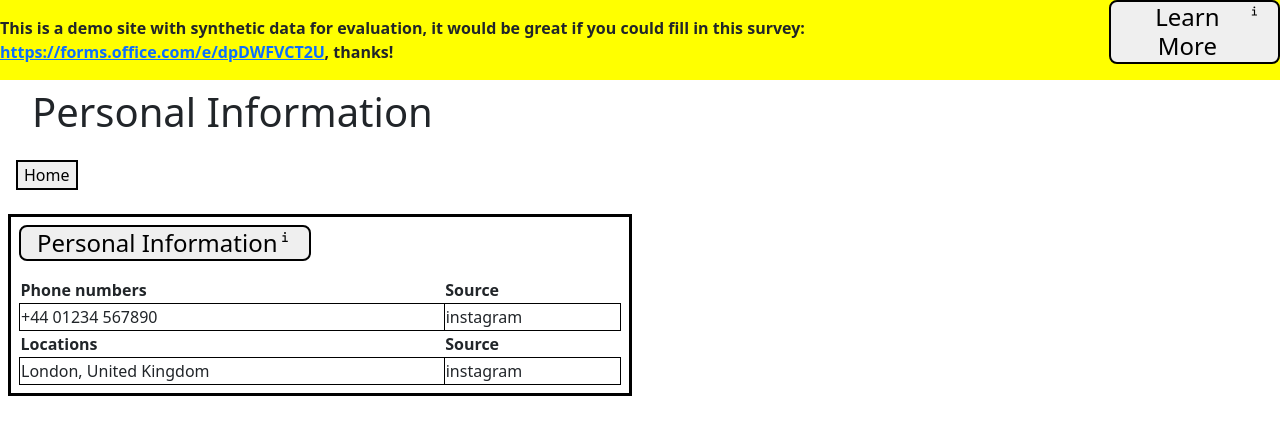
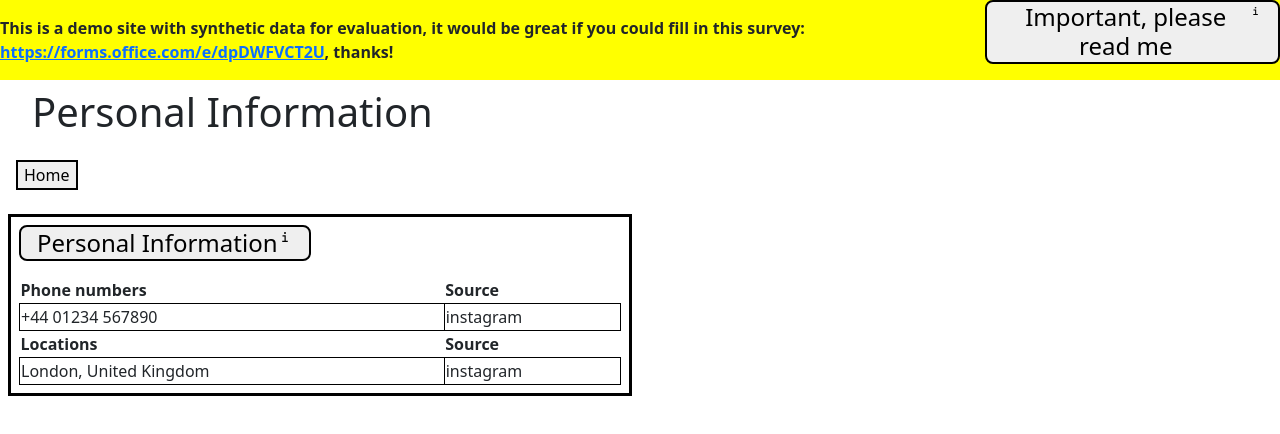
Before and after one commit to samlhk/seeyourdata-demo, a React (Create React App) app: page /#/pi in a window 1280 px wide. Shown: the top 434 px of the page. Built offline with nearby package versions, Linux system fonts and the light colour scheme; the HTML template or start-up script is replaced by a standard one.

Commit message:
add instructions

```diff
--- a/src/components/Banner.jsx
+++ b/src/components/Banner.jsx
@@ -6,9 +6,14 @@ const Banner = () => {
     <div className='banner'>
       <strong>This is a demo site with synthetic data for evaluation, it would be great if you could fill in this survey: <a href='https://forms.office.com/e/dpDWFVCT2U' target='_blank'>https://forms.office.com/e/dpDWFVCT2U</a>, thanks!</strong>
       <InfoCard
-        title='Learn More'
+        title='Important, please read me'
         content={
           <>
+            <div className='important'>
+              <h5>Important</h5>
+              The site is designed as a desktop app, so please use a computer or a large screen for the best experience.<br/>
+              The upload button, chatbot and summary generation do not work and it is normal, please see explanation below.<br/>
+            </div>
             <h5>Welcome</h5>
             This is a demo site for the app See Your Data: A Tool to Discover What Online Platforms Know About You<br/>
             See Your Data is a desktop app that runs on your computer directly due to privacy reasons, so your data never leaves your computer<br/>
--- a/src/css/App.css
+++ b/src/css/App.css
@@ -71,3 +71,7 @@ button.highlighted {
   justify-content: space-around;
   align-items: center;
 }
+
+.important {
+  color: orangered;
+}
```
